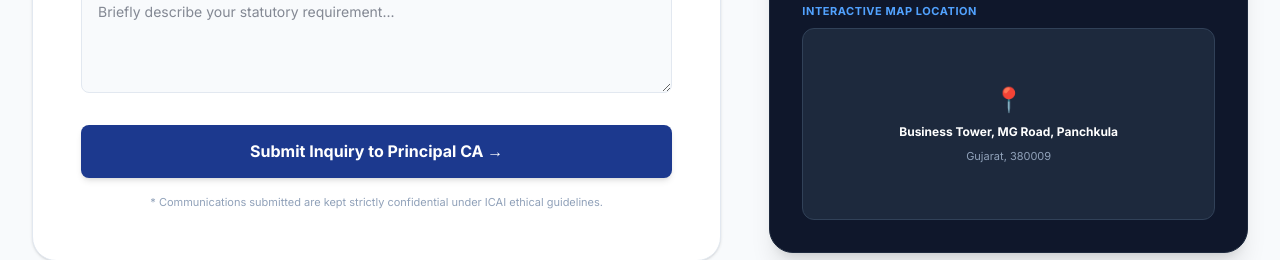
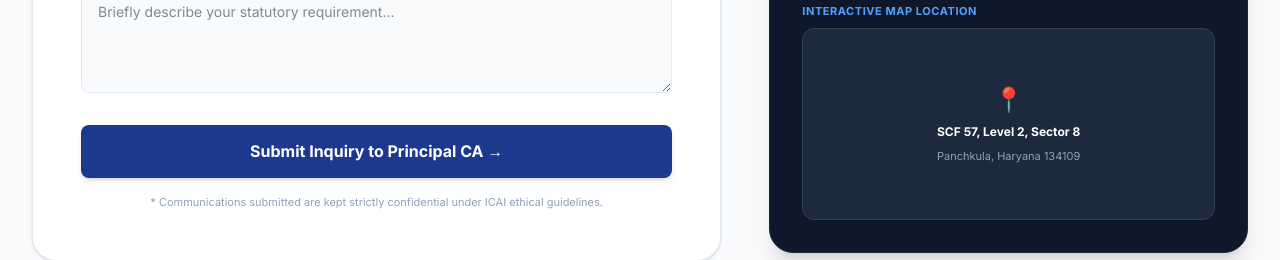
Before and after one commit to Saatvik-G/CA-Firm, a Next.js app: page /contact in a window 1280 px wide. Shown: the part 860-1120 px from the top of the page. Built offline with nearby package versions, Linux system fonts and the light colour scheme; no server answers.

Commit message:
feat: integrate contact form with mailto client handover

```diff
--- a/src/app/contact/page.tsx
+++ b/src/app/contact/page.tsx
@@ -17,6 +17,13 @@ export default function ContactPage() {
   const handleSubmit = (e: React.FormEvent) => {
     e.preventDefault();
     setSubmitted(true);
+
+    // Open email client with form contents addressed to gupta.puneetca@gmail.com
+    const subject = encodeURIComponent(formData.subject || `Service Inquiry: ${formData.service}`);
+    const body = encodeURIComponent(
+      `Name / Entity: ${formData.name}\nEmail: ${formData.email}\nPhone: ${formData.phone}\nService Required: ${formData.service}\n\nMessage:\n${formData.message}`
+    );
+    window.open(`mailto:gupta.puneetca@gmail.com?subject=${subject}&body=${body}`, '_blank');
   };
 
   return (
@@ -211,8 +218,8 @@ export default function ContactPage() {
                 </span>
                 <div className="w-full h-48 rounded-xl bg-slate-800 border border-slate-700 flex flex-col items-center justify-center p-4 text-center space-y-2">
                   <div className="text-2xl">📍</div>
-                  <div className="text-xs font-bold text-white">Business Tower, MG Road, Panchkula</div>
-                  <div className="text-[11px] text-slate-400">Gujarat, 380009</div>
+                  <div className="text-xs font-bold text-white">SCF 57, Level 2, Sector 8</div>
+                  <div className="text-[11px] text-slate-400">Panchkula, Haryana 134109</div>
                 </div>
               </div>
             </div>
```
